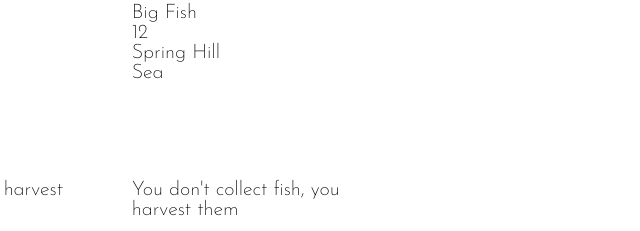
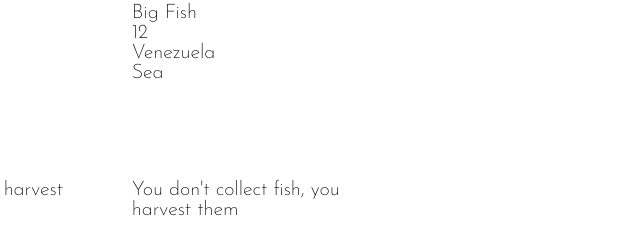
Before and after one commit to nss-day-cohort-50/martins-instructors, a plain HTML site: page index.html in a window 1280 px wide. Shown: the part 569-800 px from the top of the page, 536-1176 px from the left. Drawn offline with Linux system fonts and the light colour scheme; a web font is replaced by a local one.

Commit message:
corrected harvest location from Spring Hill to Venezeula

```diff
--- a/index.html
+++ b/index.html
@@ -76,7 +76,7 @@
                     </div>
                     <div class="fish__species">Big Fish</div>
                     <div class="fish__length">12</div>
-                    <div class="fish__locations">Spring Hill</div>
+                    <div class="fish__locations">Venezuela</div>
                     <div class="fish__food">Sea</div>
                 </div>
             </section>
```
